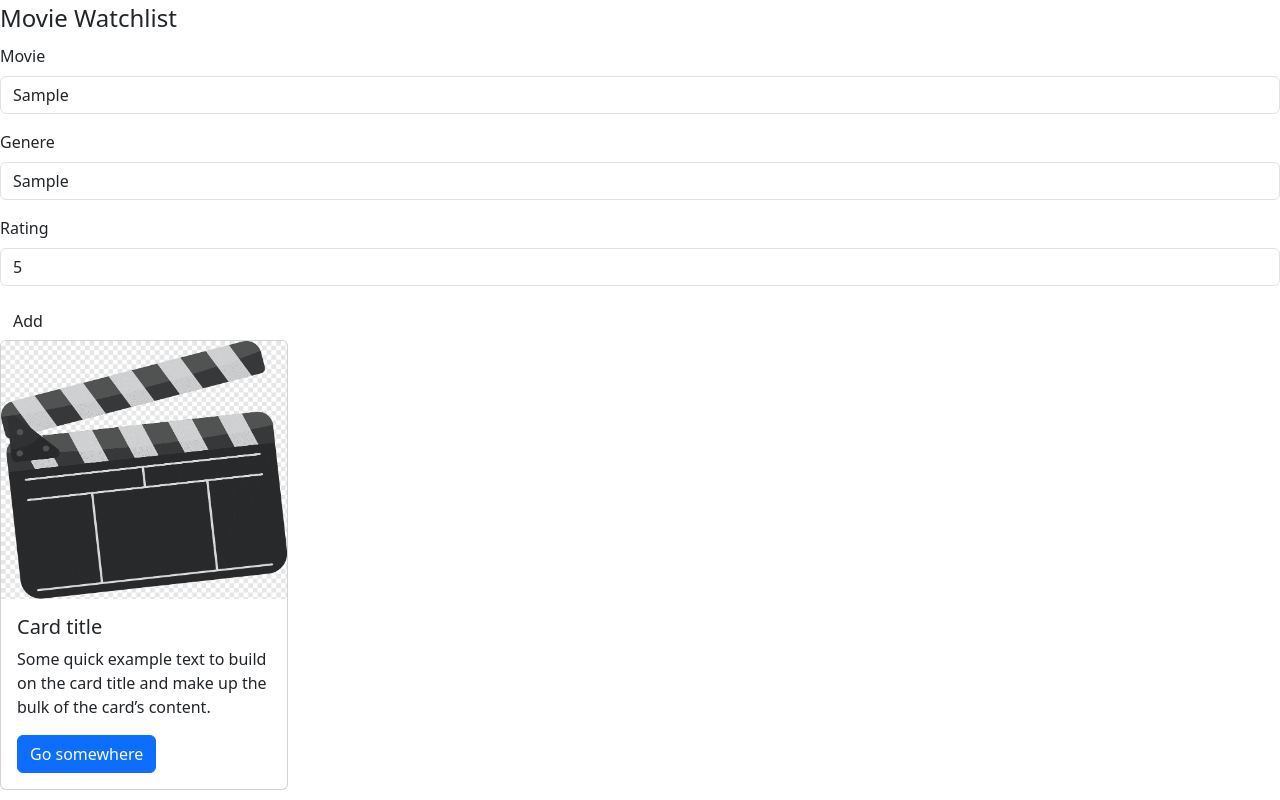
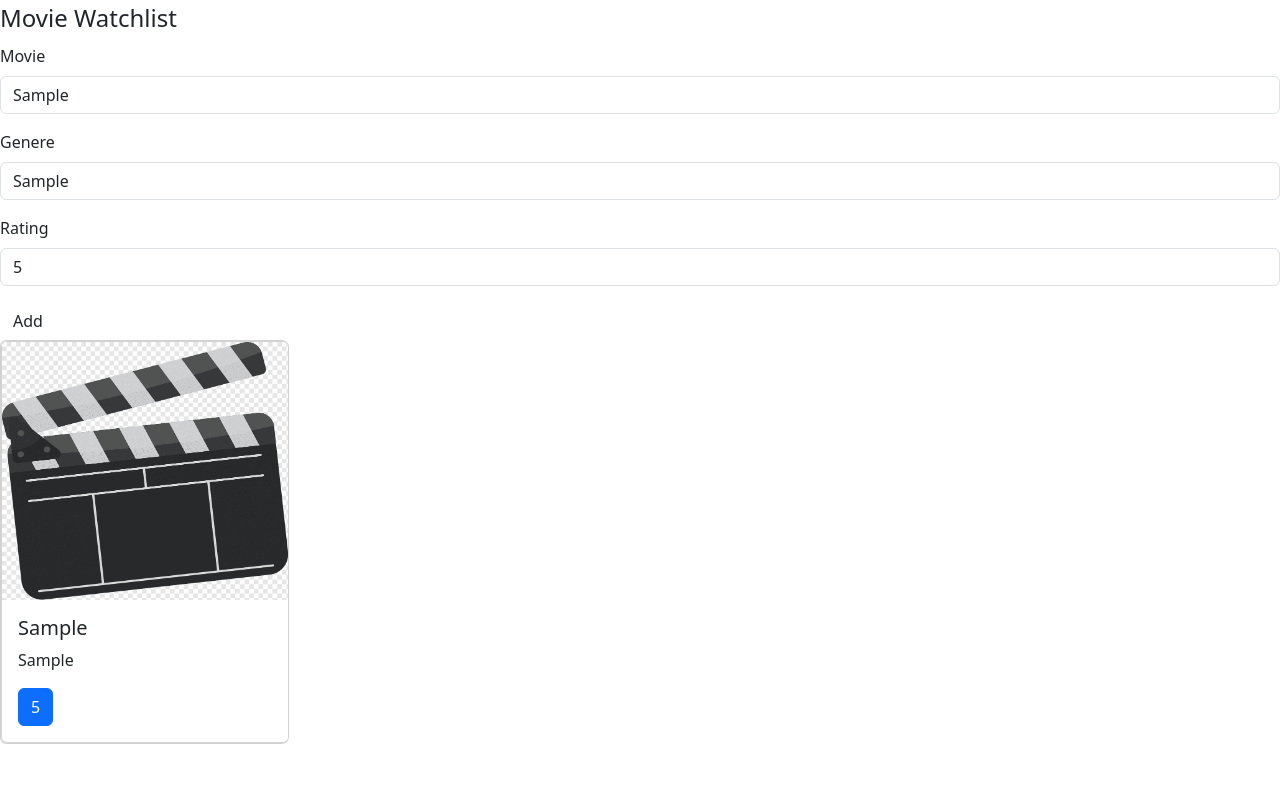
Before and after one commit to AfnanDahdoul/Movie-Watch-list, a plain HTML site: page index.html in a window 1280 px wide. Both pictures are taken after typing "Sample", "Sample", "5" into the empty fields and a click on the button "Add". Drawn offline with nearby package versions, Linux system fonts and the light colour scheme.

Commit message:
read and display the result as card

```diff
--- a/index.html
+++ b/index.html
@@ -33,13 +33,8 @@
     </form>
 
     <div class="card" style="width: 18rem;">
-        <img src="./assets/imgs/movie.png" class="card-img-top" alt="...">
-        <div class="card-body">
-            <h5 class="card-title">Card title</h5>
-            <p class="card-text">Some quick example text to build on the card title and make up the bulk of the card’s
-                content.</p>
-            <a href="#" class="btn btn-primary">Go somewhere</a>
-        </div>
+        <img src="./assets/imgs/movie.png" class="card-img-top" alt="movie placeholder">
+
     </div>
 
     <script src="https://cdn.jsdelivr.net/npm/bootstrap@5.3.8/dist/js/bootstrap.bundle.min.js"
--- a/main.js
+++ b/main.js
@@ -1,5 +1,9 @@
 const movieWatchListForm = document.forms['MovieWatchList'];
-const movies = [];
+let movies = [];
+
+if (localStorage.getItem("movies") != null){
+    movies = JSON.parse(localStorage.getItem("movies"));
+}
 movieWatchListForm.onsubmit = (e) => {
     e.preventDefault();
 
@@ -11,4 +15,21 @@ movieWatchListForm.onsubmit = (e) => {
 
     movies.push(movie);
     localStorage.setItem("movies", JSON.stringify(movies));
+    dispalyMovies();
 }
+
+const dispalyMovies = () =>{
+    const result = movies.map( (movie) => {
+        return `<div class="card" style="width: 18rem;">
+                    <img src="./assets/imgs/movie.png" class="card-img-top" alt="movie placeholder">
+                    <div class="card-body">
+                        <h5 class="card-title">${movie.name}</h5>
+                        <p class="card-text">${movie.genere}</p>
+                        <span href="#" class="btn btn-primary">${movie.rating}</span>
+                    </div>
+                </div>`;
+    })
+    document.querySelector(".card").innerHTML = result;
+}
+
+dispalyMovies();
```
